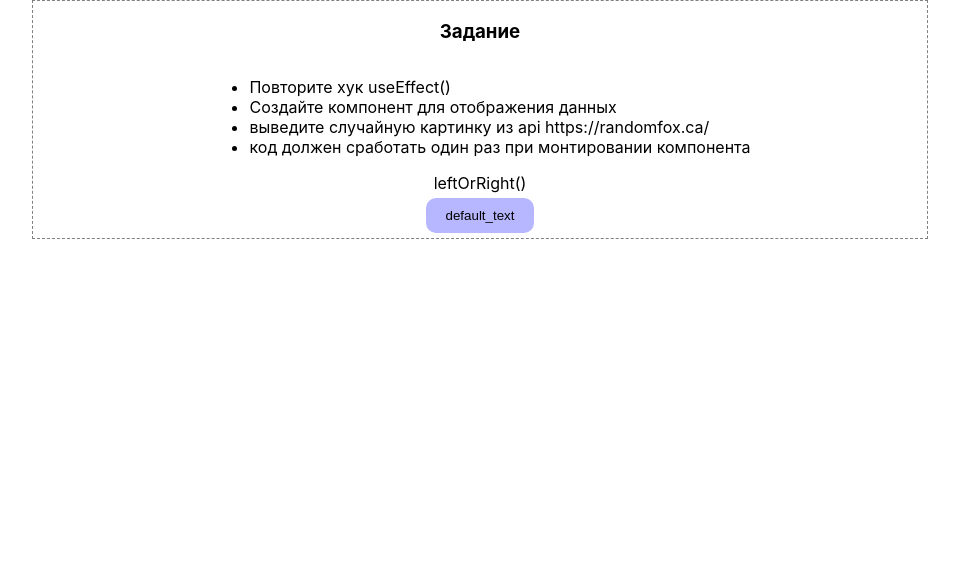
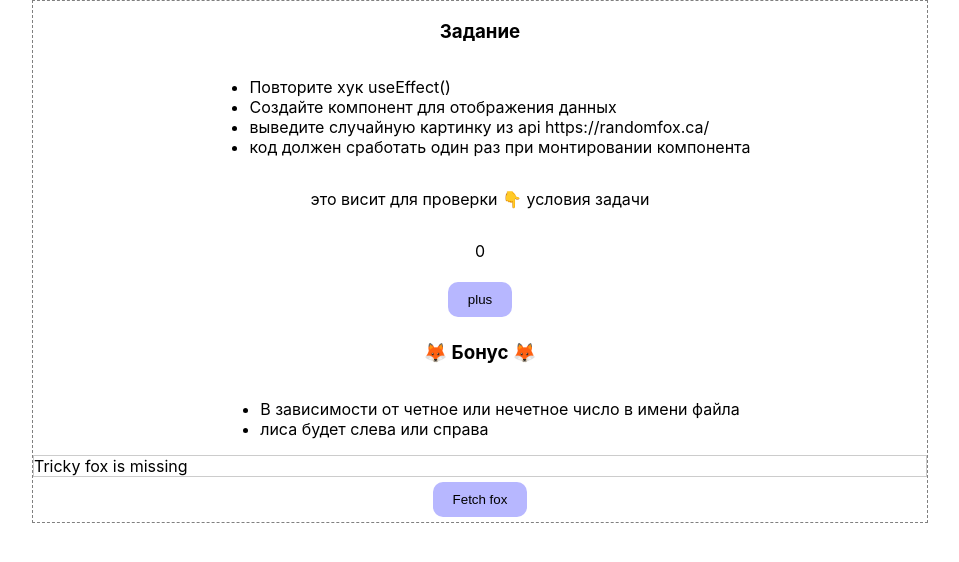
Before and after one commit to zygomaticontheway/typescript, a React (Create React App) app in the folder my-app/: page / in a window 1280 px wide. Shown: the top 562 px of the page, without its empty margins (160-1119 px from the left). Built offline with nearby package versions, Linux system fonts and the light colour scheme; no server answers.

Commit message:
lesson 09 + hw  finish

```diff
--- a/my-app/package.json
+++ b/my-app/package.json
@@ -25,7 +25,7 @@
     "test": "react-scripts test",
     "eject": "react-scripts eject",
     "deploy": "npm run build && gh-pages -d build",
-    "lazy": "git add . && git commit -m 'lesson 09 + hw  first try' && git push"
+    "lazy": "git add . && git commit -m 'lesson 09 + hw  finish' && git push"
   },
   "eslintConfig": {
     "extends": [
--- a/my-app/src/homeworks/hw09/RandomFox.tsx
+++ b/my-app/src/homeworks/hw09/RandomFox.tsx
@@ -1,7 +1,8 @@
 
 import { useEffect, useState } from "react";
-import styles from './randomFox.modules';
+import styles from './randomFox.module.css'
 import MyButton from "../../components/myButton/MyButton";
+import { error } from "console";
 
 // !Задание
 // Повторите хук useEffect() Создайте компонент для отображения данных
@@ -16,49 +17,60 @@ function RandomFox () {
     }
 
     useEffect(() => {
-        fetch ('https://randomfox.ca/floof/')
-            .then(res => res.json())
-            .then(data => console.log(data));
-
+        fetchFox();
     }, [])
 
     const fetchFox = () => {
         fetch('https://randomfox.ca/floof/')
             .then(res => res.json())
             .then(data => setFox(data))
+            .catch(error => console.error('Error fetching fox: ', error))
     }
 
     const [fox, setFox] = useState<IFoxData>({
         image: '',
         link: ''
     })
+    const [count, setCount] = useState(0)
+
+    const handlePlus = () => {
+        setCount(prev => prev + 1)
+    }
 
     const leftOrRight = () => {
         const regex = /(\d+)/;
         const match = fox.link.match(regex);
+        console.log(match);
+
 
         if (match) {
             const number = parseInt(match[1], 10);
 
             if (number % 2 === 0) {
-                <div className={styles.foxContainer}>
-                    <div>`${number} is even. Tricky fox is on the right. ----&gt`</div>
+                return(
+                <div className={styles.foxContainer} >
+                    <div className={styles.left}>{`${number} is even. Tricky fox is on the right. ---->`}</div>
                     <div className={styles.right}>
-                        <img src={fox.image} alt="tricky fox" />
+                        <img className={styles.img} src={fox.image} alt="tricky fox" />
                     </div>
                 </div>
+                )
             } else {
+                return(
                 <div className={styles.foxContainer}>
                     <div className={styles.left}>
-                        <img src={fox.image} alt="tricky fox" />
+                        <img className={styles.img} src={fox.image} alt="tricky fox" />
                     </div>
-                    <div className={styles.right}>`&lt---- ${number} is odd. Tricky fox is on the left.`</div>
+                    <div className={styles.right}>{`<---- ${number} is odd. Tricky fox is on the left.`}</div>
 
                 </div>
+                )
 
             }
         } else {
-            <div className={styles.foxContainer}>Tricky fox is missing</div>
+            return(
+                <div className={styles.foxContainer}>Tricky fox is missing</div>
+            )
         }
     }
 
@@ -71,8 +83,16 @@ function RandomFox () {
                 <li>выведите случайную картинку из api https://randomfox.ca/</li>
                 <li>код должен сработать один раз при монтировании компонента</li>
             </ul>
-            leftOrRight()
-            <MyButton type="button" onClick={leftOrRight}/>
+            <p> это висит для проверки 👇 условия задачи</p>
+            <p>{count}</p>
+            <MyButton onClick={handlePlus} name={'plus'}/>
+            <h3>🦊 Бонус 🦊</h3>
+            <ul>
+                <li>В зависимости от четное или нечетное число в имени файла</li>
+                <li>лиса будет слева или справа</li>
+            </ul>
+            {leftOrRight()}
+            <MyButton type="button" onClick={fetchFox} name="Fetch fox"/>
         </div>
     )
 }
--- /dev/null
+++ b/my-app/src/homeworks/hw09/randomFox.module.css
@@ -0,0 +1,31 @@
+.foxContainer {
+    display: flex;
+    width: 100%;
+    border: 1px solid #ccc; /* Добавляет границу для видимости */
+    box-sizing: border-box; /* Учитывает padding и border в ширине и высоте элементов */
+    flex: 1;
+}
+
+.left, .right {
+    flex: 1; /* Распределяет пространство между элементами равномерно */
+    max-width: 50%; /* Ограничивает ширину каждого элемента до 50% */
+    box-sizing: border-box; /* Учитывает padding и border в ширине и высоте элементов */
+    align-content: center;
+}
+.img{
+    max-width: 100%;
+    max-height: 100%;
+    object-fit: contain; /* Обеспечивает масштабирование изображения по размеру контейнера, сохраняя его соотношение сторон */
+}
+
+.left {
+    background-color: #f0f0f0; /* Цвет фона для видимости */
+    flex: 1;
+    box-sizing: border-box;
+}
+
+.right {
+    background-color: #e0e0e0; /* Цвет фона для видимости */
+    flex: 1;
+    box-sizing: border-box;
+}
```
Also changed, not shown: my-app/src/homeworks/hw09/randomFox.modules.css (deleted, +0 -11 lines).
